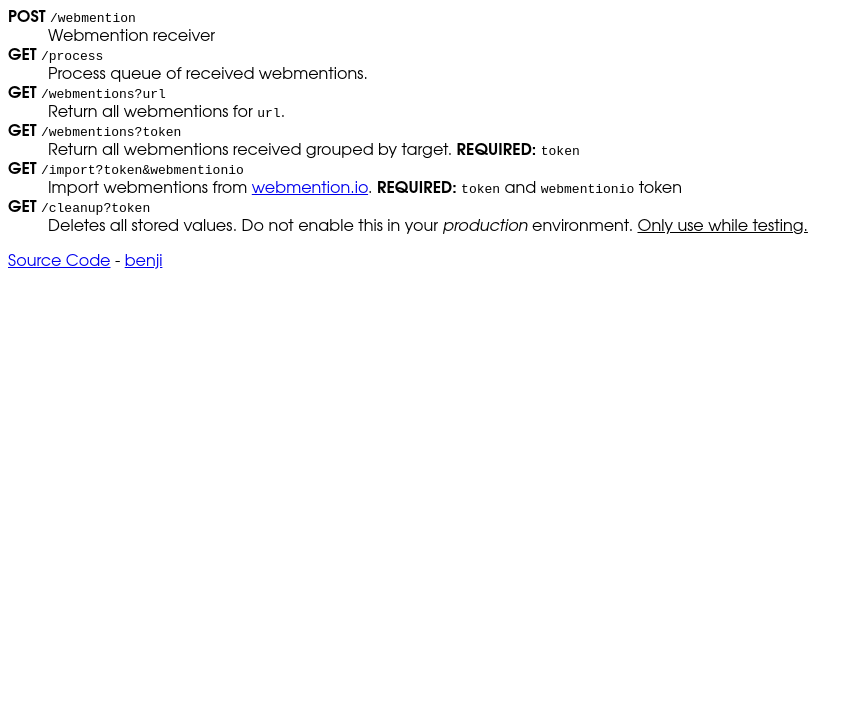
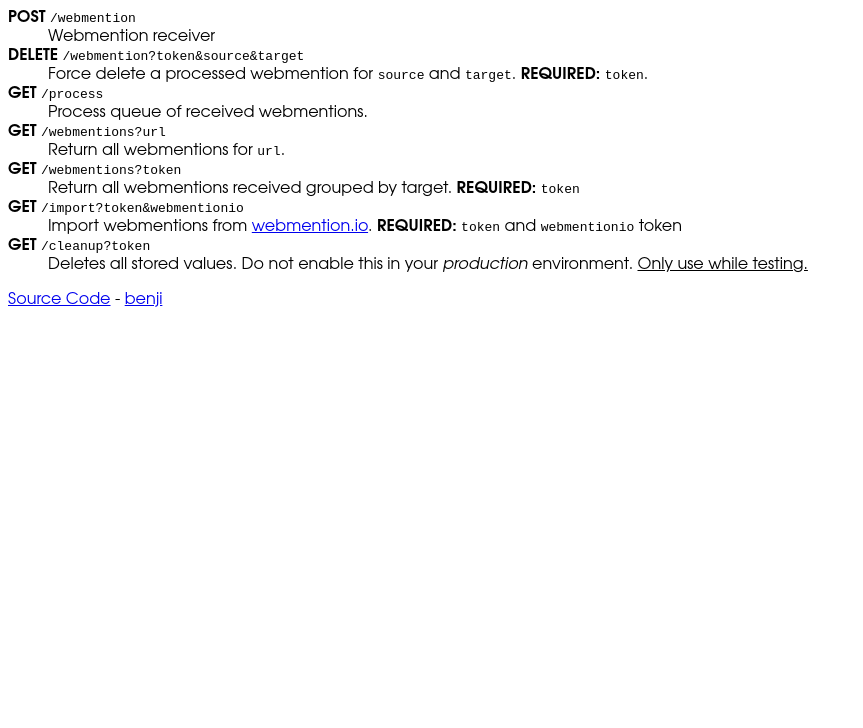
Before and after one commit to benjifs/serverless-webmentions, a website: page public/index.html in a window 1280 px wide. Shown: the part 72-800 px from the top of the page, without its empty margins (0-863 px from the left). Drawn offline with Linux system fonts and the light colour scheme.

Commit message:
build: update dependencies

```diff
--- a/package.json
+++ b/package.json
@@ -22,7 +22,7 @@
   "type": "module",
   "license": "MIT",
   "dependencies": {
-    "webmention-handler-netlify-blobs": "^0.2.0",
-    "webmention-receiver": "^0.3.1"
+    "webmention-handler-netlify-blobs": "^0.3.0",
+    "webmention-receiver": "^0.5.0"
   }
 }
--- a/public/index.html
+++ b/public/index.html
@@ -17,6 +17,8 @@
 			<dl>
 				<dt><b>POST</b> <code>/webmention</code></dt>
 				<dd>Webmention receiver</dd>
+				<dt><b>DELETE</b> <code>/webmention?token&source&target</code></dt>
+				<dd>Force delete a processed webmention for <code>source</code> and <code>target</code>. <b>REQUIRED:</b> <code>token</code>.</dd>
 				<dt><b>GET</b> <code>/process</code></dt>
 				<dd>Process queue of received webmentions.</dd>
 				<dt><b>GET</b> <code>/webmentions?url</code></dt>
```
Also changed, not shown: 1 other file.
